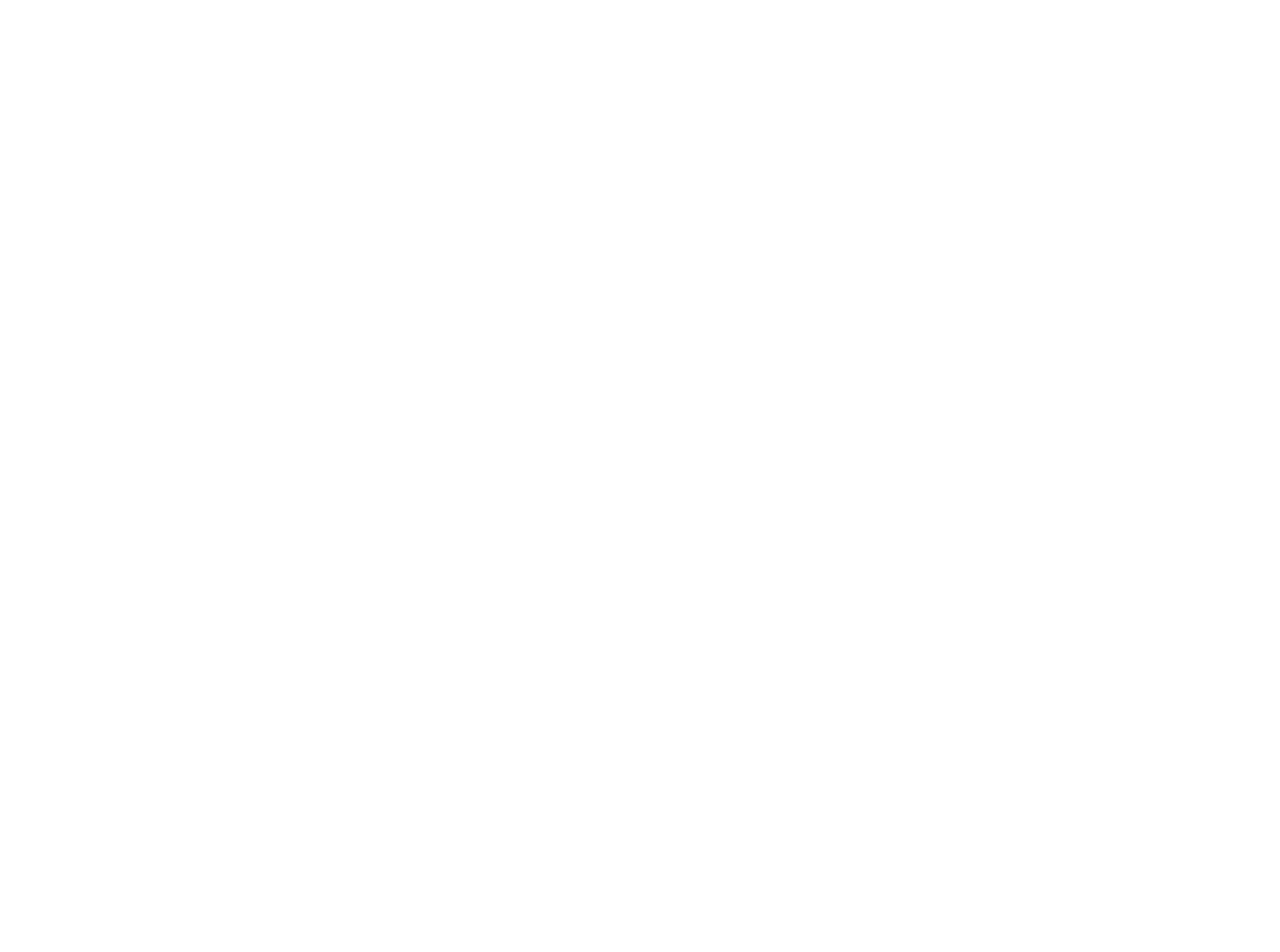
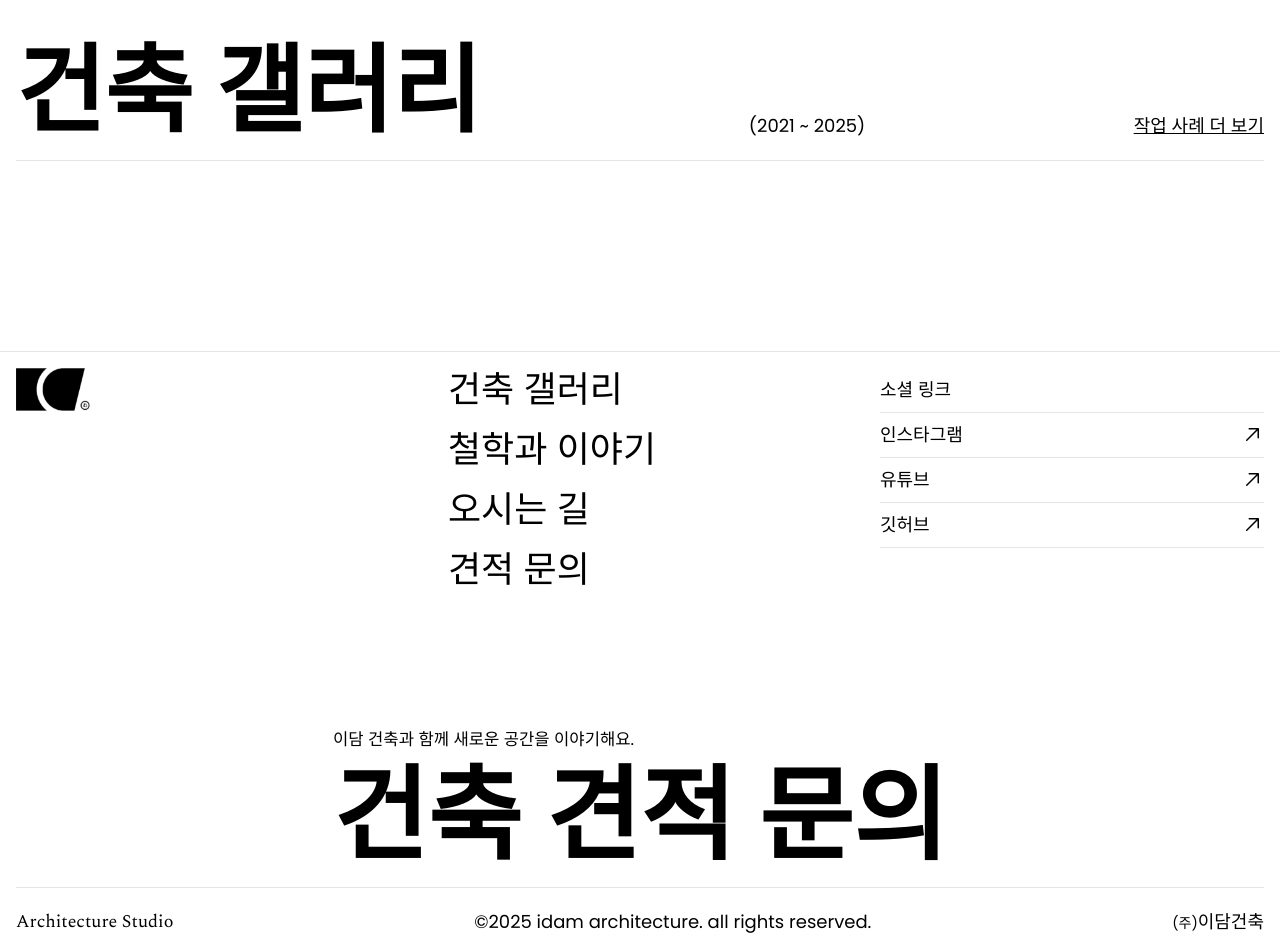
Before and after one commit to az0319h/idamstudio-web, a Next.js app: page / in a window 1280 px wide. Shown: the part 1842-2794 px from the top of the page. Before the commit the page ends 1870 px from the top, so only its background shows below. Built offline with nearby package versions, Linux system fonts and the light colour scheme.

Commit message:
feat: Firebase 초기 세팅 및 Footer 컴포넌트 추가

```diff
--- a/package.json
+++ b/package.json
@@ -9,6 +9,7 @@
     "lint": "eslint"
   },
   "dependencies": {
+    "firebase": "^12.2.1",
     "framer-motion": "^12.23.12",
     "lottie-react": "^2.4.1",
     "next": "15.5.2",
--- a/src/app/globals.css
+++ b/src/app/globals.css
@@ -322,8 +322,8 @@
 /* hover event */
 .link-underline {
    position: relative;
+   display: inline-block;
    text-decoration: none;
-   color: #fff;
 }
 
 .link-underline::after {
@@ -333,20 +333,19 @@
    bottom: 0;
    width: 100%;
    height: 1px;
-   background-color: currentColor;
-
+   background-color: currentColor; /* currentColor → text-xxx 따라감 */
    transform: scaleX(0);
    transition: transform 0.3s ease;
 }
 
 .link-underline:hover::after {
-   transform: scaleX(1); /* 왼쪽 → 오른쪽으로 커짐 */
-   transform-origin: left; /* ← 왼쪽 고정 */
+   transform: scaleX(1);
+   transform-origin: left;
 }
 
 .link-underline:not(:hover)::after {
-   transform: scaleX(0); /* 왼쪽 → 오른쪽으로 줄어듦 */
-   transform-origin: right; /* ← 왼쪽 고정 */
+   transform: scaleX(0);
+   transform-origin: right;
 }
 
 /* Utilities */
--- a/src/app/layout.tsx
+++ b/src/app/layout.tsx
@@ -1,6 +1,7 @@
 import type { Metadata } from "next";
 import { Black_Han_Sans, Poppins } from "next/font/google";
 import "./globals.css";
+import Footer from "@/components/common/Footer";
 
 const poppins = Poppins({
    subsets: ["latin"],
@@ -31,6 +32,7 @@ export default function RootLayout({
       <html lang="ko">
          <body className={`${poppins.className} min-h-screen w-full`}>
             <main>{children}</main>
+            <Footer />
          </body>
       </html>
    );
--- a/src/app/not-found.tsx
+++ b/src/app/not-found.tsx
@@ -15,7 +15,7 @@ export default function NotFoundPage() {
       return () => clearTimeout(timer);
    }, []);
    return (
-      <div className="h-screen w-screen bg-black">
+      <div className="fixed inset-0 top-0 left-0 z-50 bg-black">
          <Lottie
             animationData={notfound}
             loop
--- a/src/app/page.tsx
+++ b/src/app/page.tsx
@@ -1,11 +1,13 @@
 import AboutSection from "@/components/domains/root/AboutSection";
 import HeroSection from "@/components/domains/root/HeroSection";
+import WorkSection from "@/components/domains/root/WorkSection";
 
 export default function HomePage() {
    return (
       <div>
          <HeroSection />
          <AboutSection />
+         <WorkSection />
       </div>
    );
 }
--- /dev/null
+++ b/src/app/project/[id]/page.tsx
@@ -0,0 +1,3 @@
+export default function ProjectDetailPage() {
+   return <div>ProjectDetail</div>;
+}
--- /dev/null
+++ b/src/components/common/Footer.tsx
@@ -0,0 +1,127 @@
+"use client";
+import Image from "next/image";
+import logo from "@/assets/logo_black.svg";
+import Link from "next/link";
+import { GoArrowUpRight } from "react-icons/go";
+import { Spectral } from "next/font/google";
+import { useIntersection } from "@/hooks";
+import { revealStyle } from "@/utils";
+
+const spectral = Spectral({
+   subsets: ["latin"],
+   weight: ["300", "400"],
+   style: ["normal", "italic"],
+});
+export default function Footer() {
+   const { ref: sectionRef, isVisible } = useIntersection();
+   return (
+      <footer ref={sectionRef}>
+         <div
+            style={revealStyle(isVisible, 3)}
+            className="border-line-black-10 border-t"
+         ></div>
+
+         <div className="flex flex-col gap-24 p-4 md:gap-34">
+            <div className="flex flex-col gap-12 md:grid md:grid-cols-3">
+               <Image
+                  src={logo}
+                  alt="logo"
+                  width={60}
+                  className="md:w-17 lg:w-18.5"
+                  style={revealStyle(isVisible, 0)}
+               />
+               <nav
+                  style={revealStyle(isVisible, 1)}
+                  className="text-24-medium flex flex-col gap-2.5 md:gap-4 md:text-4xl md:font-medium [&_a]:w-fit [&_a]:py-0.5"
+               >
+                  <Link href={"/work"} className="link-underline">
+                     건축 갤러리
+                  </Link>
+                  <Link href={"/about"} className="link-underline">
+                     철학과 이야기
+                  </Link>
+                  <Link href={"/location"} className="link-underline">
+                     오시는 길
+                  </Link>
+                  <Link href={"/contact"} className="link-underline">
+                     견적 문의
+                  </Link>
+               </nav>
+               <ul
+                  style={revealStyle(isVisible, 2)}
+                  className="md:text-18-regular [&_a]:flex [&_a]:items-center [&_a]:justify-between [&_li]:py-1.5 sm:[&_li]:py-2"
+               >
+                  <li className="border-line-black-10 border-b">소셜 링크</li>
+                  <li className="border-line-black-10 hover:border-line-white-15 group border-b transition-all duration-300 hover:bg-black">
+                     <a
+                        href="https://www.instagram.com/ida.mstudio/"
+                        target="_blank"
+                        rel="noopener noreferrer"
+                        className="group-hover:px-1 group-hover:text-white group-hover:transition-all group-hover:duration-300"
+                     >
+                        인스타그램
+                        <GoArrowUpRight size={22} className="md:size-6" />
+                     </a>
+                  </li>
+                  <li className="border-line-black-10 hover:border-line-white-15 group border-b transition-all duration-300 hover:bg-black">
+                     <a
+                        href="https://www.youtube.com/"
+                        target="_blank"
+                        rel="noopener noreferrer"
+                        className="group-hover:px-1 group-hover:text-white group-hover:transition-all group-hover:duration-300"
+                     >
+                        유튜브
+                        <GoArrowUpRight size={22} className="md:size-6" />
+                     </a>
+                  </li>
+                  <li className="border-line-black-10 hover:border-line-white-15 group border-b transition-all duration-300 hover:bg-black">
+                     <a
+                        href="https://github.com/az0319h/idamstudio-web"
+                        target="_blank"
+                        rel="noopener noreferrer"
+                        className="group-hover:px-1 group-hover:text-white group-hover:transition-all group-hover:duration-300"
+                     >
+                        깃허브
+                        <GoArrowUpRight size={22} className="md:size-6" />
+                     </a>
+                  </li>
+               </ul>
+            </div>
+            <div
+               style={revealStyle(isVisible, 3)}
+               className="flex flex-col gap-4 md:gap-5"
+            >
+               <div className="flex flex-col gap-3 md:mx-auto md:gap-[1vw]">
+                  <span className="text-14-regular sm:text-16-regular md:text-[1.3vw]">
+                     이담 건축과 함께 새로운 공간을 이야기해요.
+                  </span>
+                  <Link
+                     href={"/contact"}
+                     className="w-fit text-5xl font-semibold sm:text-[9.5vw] md:text-[8vw]"
+                  >
+                     건축 견적 문의
+                  </Link>
+               </div>
+               <div
+                  style={revealStyle(isVisible, 3)}
+                  className="border-line-black-10 border-t"
+               ></div>
+               <div className="text-14-regular sm:text-16-regular md:text-18-regular flex flex-wrap items-center justify-between gap-4">
+                  <em className={`${spectral.className} order-2 md:order-1`}>
+                     Architecture Studio
+                  </em>
+                  <p className="order-1 sm:order-3 md:order-2">
+                     ©2025 idam architecture. all rights reserved.
+                  </p>
+                  <p className="order-3 sm:order-2 md:order-3">
+                     <span className="text-12-regular sm:text-14-regular">
+                        (주)
+                     </span>
+                     이담건축
+                  </p>
+               </div>
+            </div>
+         </div>
+      </footer>
+   );
+}
--- a/src/components/common/HamburgerMenu.tsx
+++ b/src/components/common/HamburgerMenu.tsx
@@ -68,7 +68,7 @@ export default function HamburgerMenu({ onClose }: { onClose: () => void }) {
                <li className="border-line-white-15 border-b">소셜 링크</li>
                <li className="border-line-white-15 border-b">
                   <a
-                     href="https://www.instagram.com/h__sunghoon/"
+                     href="https://www.instagram.com/ida.mstudio/"
                      target="_blank"
                      rel="noopener noreferrer"
                   >
--- /dev/null
+++ b/src/components/domains/root/WorkSection.tsx
@@ -0,0 +1,28 @@
+import DefaultLayout from "@/components/layout/DefaultLayout";
+import Link from "next/link";
+
+export default function WorkSection() {
+   return (
+      <DefaultLayout>
+         <div className="border-line-black-10 flex flex-wrap items-end justify-between gap-y-2 border-b pb-3 md:pb-5">
+            <h2 className="text-5xl font-semibold sm:text-6xl md:text-7xl lg:text-8xl">
+               건축 갤러리
+            </h2>
+            <span className="text-14-regular md:text-16-regular lg:text-18-regular sm:hidden md:block">
+               (2021 ~ 2025)
+            </span>
+            <Link
+               href={"/work"}
+               className="text-14-regular lg:text-18-regular md:text-16-regular hidden underline sm:block"
+            >
+               작업 사례 더 보기
+            </Link>
+         </div>
+         <div className="pt-3 text-right sm:hidden">
+            <Link href={"/work"} className="text-14-regular underline">
+               작업 사례 더 보기
+            </Link>
+         </div>
+      </DefaultLayout>
+   );
+}
--- /dev/null
+++ b/src/lib/firebase/auth.ts
@@ -0,0 +1,30 @@
+import {
+   GoogleAuthProvider,
+   signInWithPopup,
+   signOut,
+   onAuthStateChanged,
+   User,
+} from "firebase/auth";
+import { auth } from "./firebase";
+
+// Google 로그인
+export async function loginWithGoogle(): Promise<User> {
+   const provider = new GoogleAuthProvider();
+   const result = await signInWithPopup(auth, provider);
+   return result.user;
+}
+
+// 로그아웃
+export async function logout(): Promise<void> {
+   return await signOut(auth);
+}
+
+// getMe: 현재 로그인한 유저 정보 반환
+export function getMe(): User | null {
+   return auth.currentUser;
+}
+
+// auth 상태 구독
+export function subscribeAuth(callback: (user: User | null) => void) {
+   return onAuthStateChanged(auth, callback);
+}
--- /dev/null
+++ b/src/lib/firebase/firebase.ts
@@ -0,0 +1,18 @@
+import { initializeApp } from "firebase/app";
+import { getAuth } from "firebase/auth";
+import { getDatabase } from "firebase/database";
+
+const firebaseConfig = {
+   apiKey: process.env.NEXT_PUBLIC_FIREBASE_API_KEY,
+   authDomain: process.env.NEXT_PUBLIC_FIREBASE_AUTH_DOMAIN,
+   databaseURL: process.env.NEXT_PUBLIC_FIREBASE_DATABASE_URL,
+   projectId: process.env.NEXT_PUBLIC_FIREBASE_PROJECT_ID,
+   storageBucket: process.env.NEXT_PUBLIC_FIREBASE_STORAGE_BUCKET,
+   messagingSenderId: process.env.NEXT_PUBLIC_FIREBASE_MESSAGING_SENDER_ID,
+   appId: process.env.NEXT_PUBLIC_FIREBASE_APP_ID,
+   measurementId: process.env.NEXT_PUBLIC_FIREBASE_MEASUREMENT_ID,
+};
+
+const app = initializeApp(firebaseConfig);
+export const auth = getAuth(app);
+export const database = getDatabase(app);
```
Also changed, not shown: src/components/domains/root/HeroSection.tsx (+11 -3 lines), src/assets/logo_black.svg (added), 1 other file (tests, documents, lock files or other folders).
